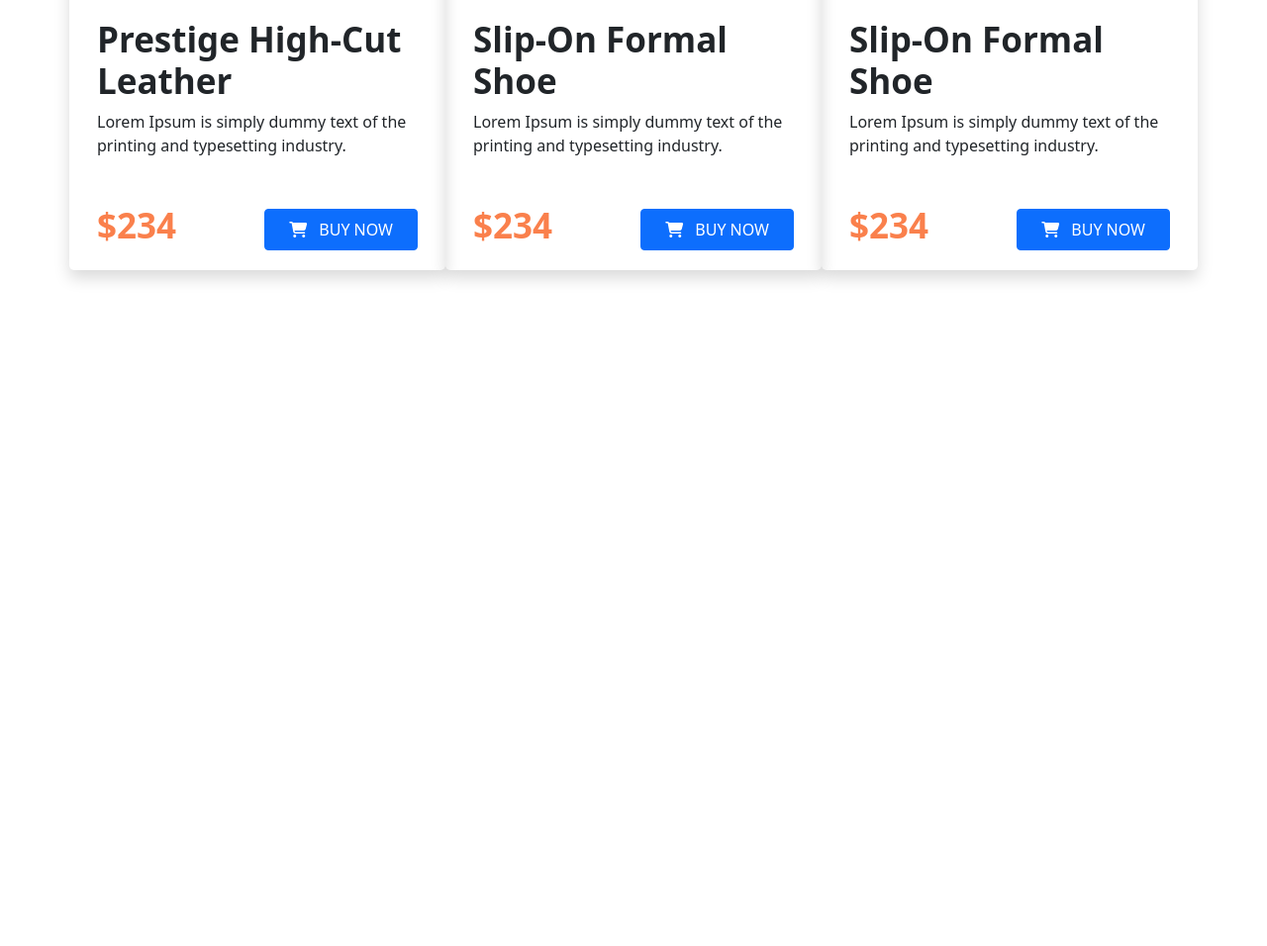
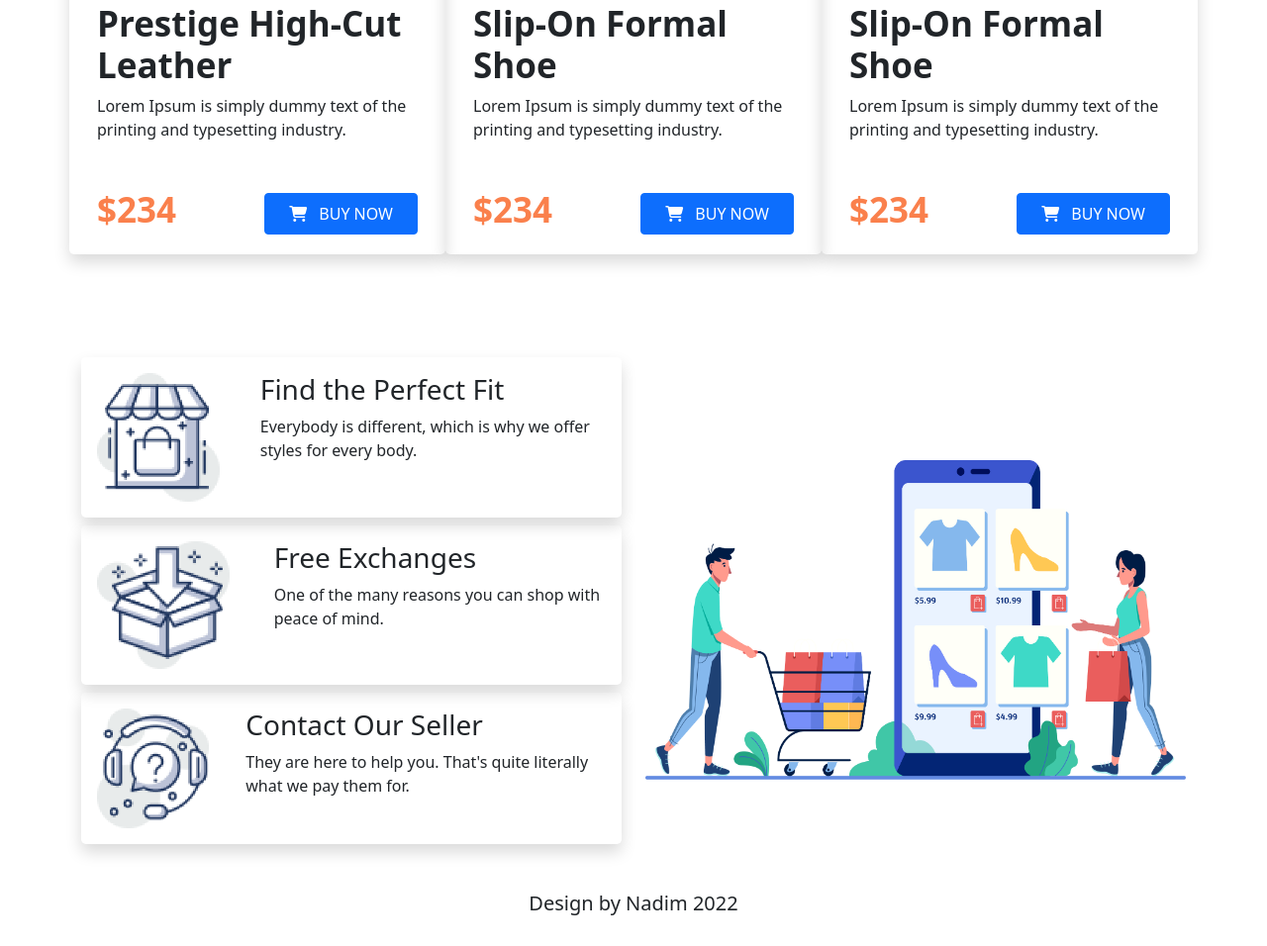
Before and after one commit to amernadim/Nike-React, a plain HTML site: page index.html in a window 1280 px wide. Shown: the part 1841-2797 px from the top of the page at 99% size. Before the commit the page ends 2162 px from the top, so only its background shows below. Drawn offline with nearby package versions, Linux system fonts and the light colour scheme.

Commit message:
final commit

```diff
--- a/index.html
+++ b/index.html
@@ -16,7 +16,7 @@
 <body>
   <header class="bg-custm">
      <!-- Navigation start -->
-     <nav class="navbar navbar-expand-lg navbar-light sticky-top">
+     <nav class="navbar navbar-expand-lg navbar-light bg-custm fixed-top mb-5 ">
       <div class="container">
         <a class="navbar-brand" href="#"><img class="img-fluid" src="./icons/Logo1.png" alt=""></a>
         <button class="navbar-toggler" type="button" data-bs-toggle="collapse" data-bs-target="#navbarNav" aria-controls="navbarNav" aria-expanded="false" aria-label="Toggle navigation">
@@ -25,16 +25,16 @@
         <div class="collapse navbar-collapse justify-content-end " id="navbarNav">
           <ul class="navbar-nav">
             <li class="nav-item me-3">
-              <a class="nav-link h5 " aria-current="page" href="#">Home</a>
+              <a class="nav-link h5 " aria-current="page" href="index.html">Home</a>
             </li>
             <li class="nav-item me-3">
-              <a class="nav-link h5" href="#">Product</a>
+              <a class="nav-link h5" href="#product">Product</a>
             </li>
             <li class="nav-item me-3">
-              <a class="nav-link h5" href="#">About Us</a>
+              <a class="nav-link h5" href="#about">About Us</a>
             </li>
             <li class="nav-item  me-3">
-              <a class="nav-link h5 " href="#">Contact Us</a>
+              <a class="nav-link h5 " href="#about">Contact Us</a>
             </li>
           </ul>
         </div>
@@ -43,7 +43,7 @@
     <!-- navigation end -->
 
     <!-- Banner start -->
-    <section class="container">
+    <section class="container pt-5">
       <div class="row d-flex justify-content-center align-items-center" id="banner">
 
         <div class="col-md-6">
@@ -62,7 +62,7 @@
     <!-- Banner end -->
   </header>
 
-  <main>
+  <main id="product">
      <!-- Casual Shoes start -->
      <section class="container my-5">
       <h2 class="text-uppercase font-md">Casual Shoes</h2>
@@ -181,15 +181,44 @@
       </div>
 
     </section>
-
      <!-- formal Shoes end -->
 
+     <!-- customer section start -->
+     <section class="container pt-5 ">
+      <div class="row">
+        <div class="col-sm-12 col-md-6  ">
+          <div class="d-flex rounded-3 shadow p-3 mt-2">
+            <div><img class="img-fluid w-75" src="./icons/image 12.png" alt=""></div>
+            <div><h3>Find the Perfect Fit</h3>
+              <p>Everybody is different, which is why we
+                offer styles for every body.</p></div>
+          </div>
+          <div class="d-flex rounded-3 shadow p-3 mt-2">
+            <div><img class="img-fluid w-75" src="./icons/image 13.png" alt=""></div>
+            <div><h3>Free Exchanges</h3>
+              <p>One of the many reasons you can shop
+                with peace of mind.</p></div>
+          </div>
+          <div class="d-flex rounded-3 shadow p-3 mt-2">
+            <div><img class="img-fluid w-75" src="./icons/image 14.png" alt=""></div>
+            <div><h3>Contact Our Seller</h3>
+              <p>They are here to help you. That's quite
+                literally what we pay them for.</p></div>
+          </div>
+        </div>
 
+        <div class="col-sm-12 col-md-6 d-flex align-items-center mt-5"><img class="img-fluid" src="./icons/XMLID 1.png" alt=""></div>
+      </div>
 
-
-
+     </section>
+     <!-- customer section end -->
   </main>
 
+  <!-- footer start -->
+  <footer class="my-5" id="about">
+    <h5 class="d-flex justify-content-center">Design by Nadim 2022</h5>
+  </footer>
+   <!-- footer end-->
 
 
   <!-- Bootstrap -->
```
